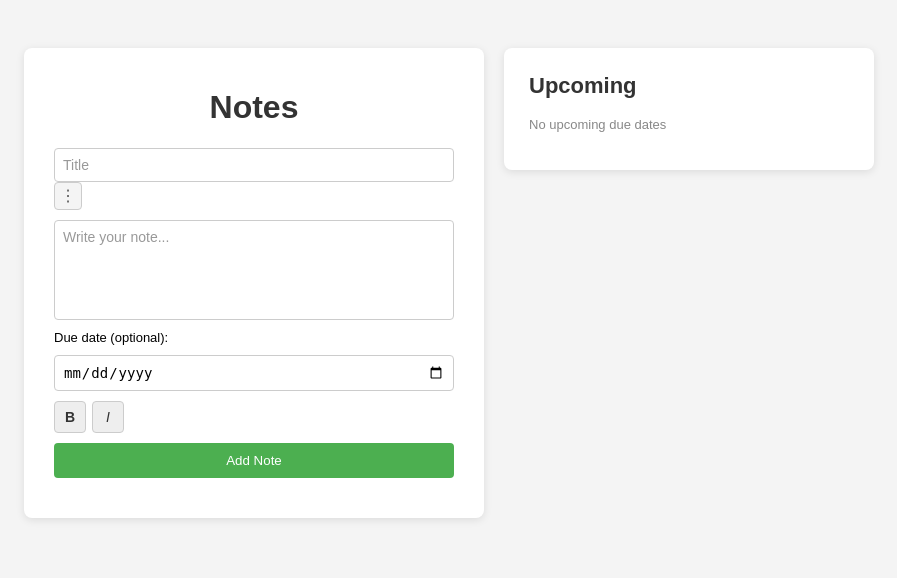
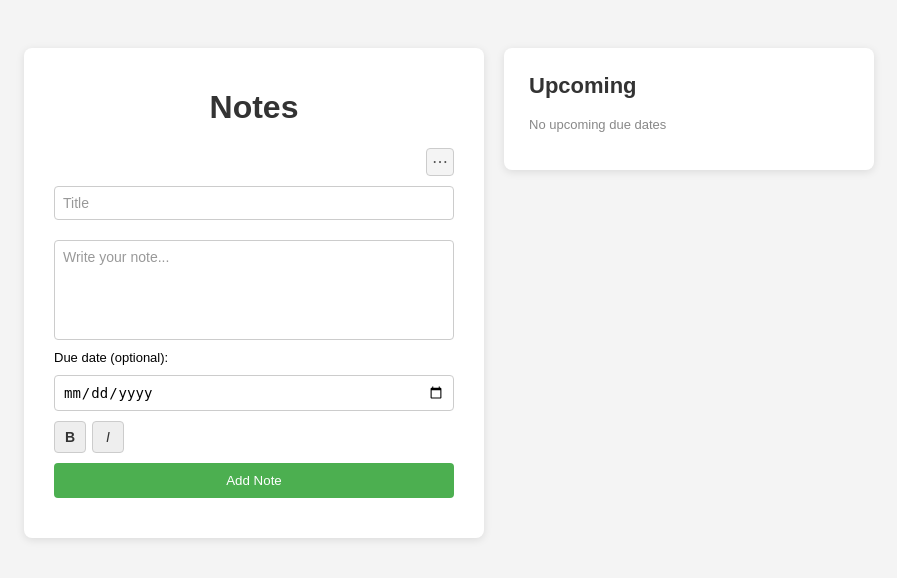
Before and after one commit to OmerBaig1/Notes-app, a Flask app: page / in a window 1280 px wide. Shown: the top 578 px of the page, without its empty margins (191-1088 px from the left). Run offline with Flask 3, Linux system fonts and the light colour scheme; data that the repository does not hold is empty.

Commit message:
Move kebab menu on top; fix swatch shrinking to lines and dropdown clipping

```diff
--- a/static/script.js
+++ b/static/script.js
@@ -255,6 +255,7 @@ form.addEventListener("submit", async (e) => {
     selectedColorInput.value = createSwatches[0].dataset.color;
 
     loadNotes();
+    showToast("Note created ✓");
 });
 
 function openEditModal(note) {
@@ -305,4 +306,19 @@ async function deleteNote(id) {
     loadNotes();
 }
 
+function showToast(message) {
+    const toast = document.getElementById("toast");
+    toast.textContent = message;
+    toast.classList.remove("hidden");
+
+    // Force a reflow so the transition triggers properly
+    void toast.offsetWidth;
+    toast.classList.add("show");
+
+    setTimeout(() => {
+        toast.classList.remove("show");
+        setTimeout(() => toast.classList.add("hidden"), 300); // wait for fade-out before hiding
+    }, 2000);
+}
+
 loadNotes();
--- a/static/style.css
+++ b/static/style.css
@@ -112,6 +112,8 @@ button:hover {
     border-radius: 6px;
     margin-bottom: 12px;
     font-size: 16px;
+    overflow-wrap: break-word;
+    word-wrap: break-word;
 }
 
 .upcoming-item .due-label {
@@ -147,11 +149,22 @@ button:hover {
 .color-swatches {
     display: flex;
     gap: 10px;
+    position: absolute;
+    top: 130%;
+    right: 0;
+    background: white;
+    padding: 10px;
+    border: 1px solid #ccc;
+    border-radius: 6px;
+    box-shadow: 0 2px 8px rgba(0,0,0,0.15);
+    z-index: 50;
+    width: max-content;
 }
 
 .swatch {
     width: 28px;
     height: 28px;
+    flex-shrink: 0;
     border-radius: 50%;
     cursor: pointer;
     border: 2px solid transparent;
@@ -369,3 +382,59 @@ button:hover {
 .kebab-btn:hover {
     background-color: #e8e8e8;
 }
+
+.toast {
+    position: fixed;
+    bottom: 30px;
+    left: 50%;
+    transform: translateX(-50%);
+    background-color: #333;
+    color: white;
+    padding: 12px 24px;
+    border-radius: 6px;
+    font-size: 14px;
+    box-shadow: 0 2px 10px rgba(0,0,0,0.2);
+    z-index: 200;
+    opacity: 0;
+    transition: opacity 0.3s ease;
+}
+
+.toast.show {
+    opacity: 1;
+}
+
+.toast.hidden {
+    display: none;
+}
+
+.editor-header {
+    display: flex;
+    justify-content: flex-end;
+    position: relative;
+    overflow: visible;
+}
+
+.color-picker-wrapper {
+    position: relative;
+}
+
+.editable-title {
+    padding: 8px;
+    border: 1px solid #ccc;
+    border-radius: 4px;
+    font-size: 14px;
+    min-height: 20px;
+    box-sizing: border-box;
+    margin-bottom: 10px;
+}
+
+.editable-title {
+    padding: 8px;
+    padding-right: 36px; /* leaves room so text doesn't run under the kebab button */
+    border: 1px solid #ccc;
+    border-radius: 4px;
+    font-size: 14px;
+    min-height: 20px;
+    box-sizing: border-box;
+    margin-bottom: 10px;
+}
--- a/templates/index.html
+++ b/templates/index.html
@@ -11,10 +11,9 @@
             <h1>Notes</h1>
 
         <form id="note-form">
-            <div class="form-header">
-                <div id="title" class="editable-title" contenteditable="true" data-placeholder="Title"></div>
+            <div class="editor-header">
                 <div class="color-picker-wrapper">
-                    <button type="button" class="kebab-btn" id="create-color-toggle">⋮</button>
+                    <button type="button" class="kebab-btn" id="create-color-toggle">⋯</button>
                     <div class="color-swatches hidden" id="create-swatches">
                         <div class="swatch selected" data-color="#FFF9B0" style="background-color:#FFF9B0"></div>
                         <div class="swatch" data-color="#AEE1F9" style="background-color:#AEE1F9"></div>
@@ -23,9 +22,10 @@
                     </div>
                 </div>
             </div>
+
+            <div id="title" class="editable-title" contenteditable="true" data-placeholder="Title"></div>
+            <div id="content" class="editable-box" contenteditable="true" data-placeholder="Write your note..."></div>
             <input type="hidden" id="selected-color" value="#FFF9B0">
-
-            <div id="content" class="editable-box" contenteditable="true" data-placeholder="Write your note..."></div>
 
             <label for="due-date" style="font-size: 13px;">Due date (optional):</label>
             <input type="date" id="due-date">
@@ -52,10 +52,9 @@
     <div class="modal">
         <h2>Edit Note</h2>
 
-        <div class="form-header">
-            <div id="edit-title" class="editable-title" contenteditable="true" data-placeholder="Title"></div>
+        <div class="editor-header">
             <div class="color-picker-wrapper">
-                <button type="button" class="kebab-btn" id="edit-color-toggle">⋮</button>
+                <button type="button" class="kebab-btn" id="edit-color-toggle">⋯</button>
                 <div class="color-swatches hidden" id="edit-swatches">
                     <div class="swatch" data-color="#FFF9B0" style="background-color:#FFF9B0"></div>
                     <div class="swatch" data-color="#AEE1F9" style="background-color:#AEE1F9"></div>
@@ -64,9 +63,10 @@
                 </div>
             </div>
         </div>
+
+        <div id="edit-title" class="editable-title" contenteditable="true" data-placeholder="Title"></div>
+        <div id="edit-content" class="editable-box" contenteditable="true" data-placeholder="Write your note..."></div>
         <input type="hidden" id="edit-selected-color">
-
-        <div id="edit-content" class="editable-box" contenteditable="true" data-placeholder="Write your note..."></div>
 
         <label style="font-size: 13px;">Due date:</label>
         <input type="date" id="edit-due-date">
@@ -83,5 +83,6 @@
     </div>
 </div>
 
+<div id="toast" class="toast hidden"></div>
     <script src="{{ url_for('static', filename='script.js') }}"></script>
 </body>
```
